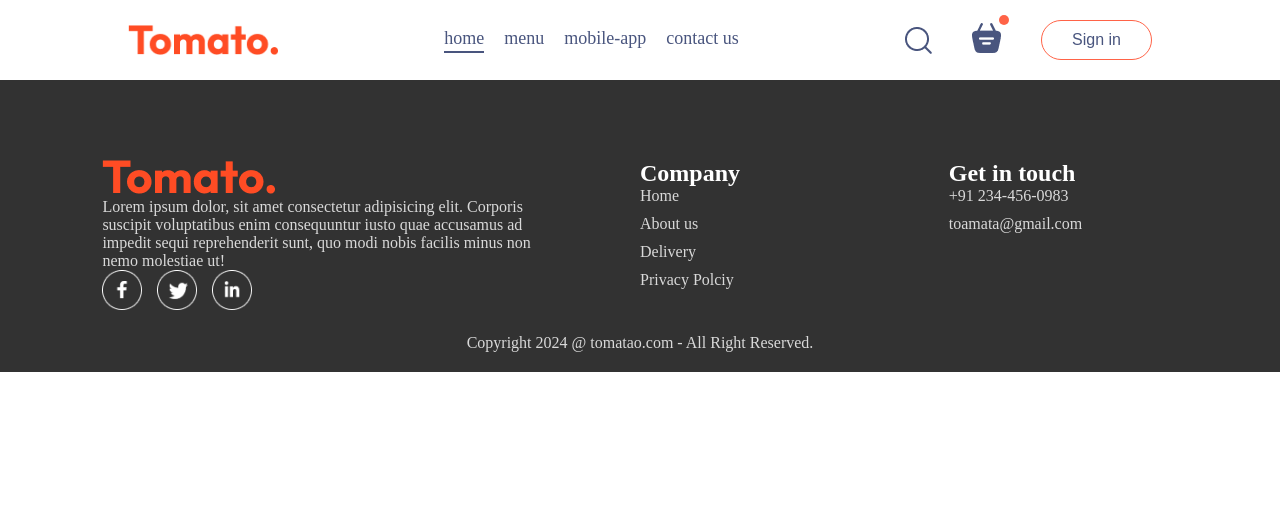
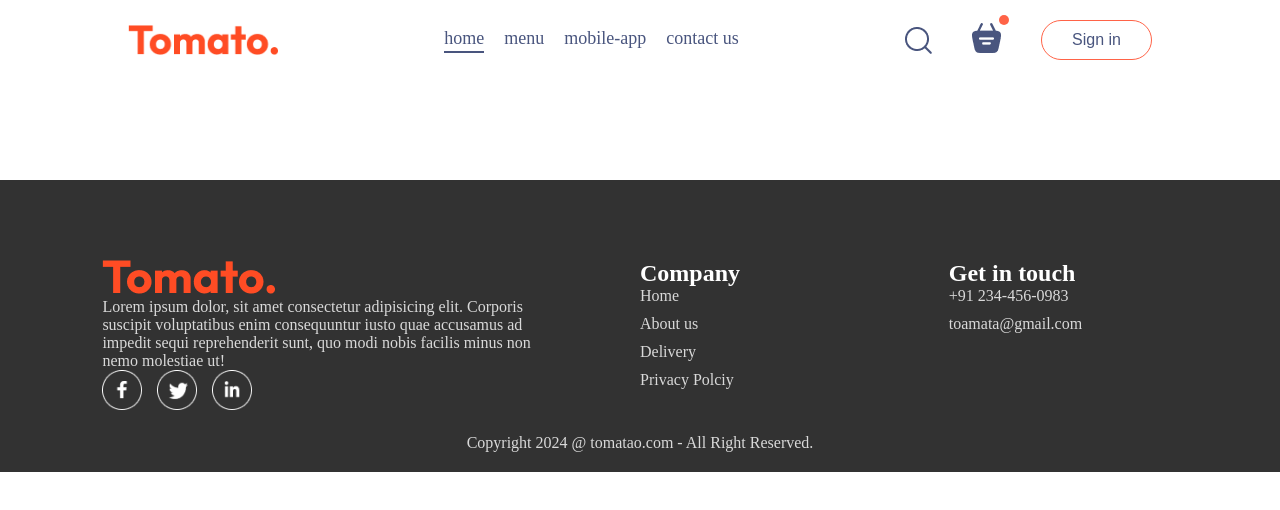
Before and after one commit to amit-simplify3x/Food_del, a React app in the folder food-del/: page /order in a window 1280 px wide. Shown: the top 510 px of the page. Built offline with nearby package versions, Linux system fonts and the light colour scheme; the HTML template or start-up script is replaced by a standard one.

Commit message:
fikter of item and footer is complete

```diff
--- a/food-del/src/App.jsx
+++ b/food-del/src/App.jsx
@@ -5,7 +5,7 @@ import Home from './pages/Home/Home'
 import Cart from './pages/Cart/Cart'
 import PlaceOrder from './pages/PlaceOrder/PlaceOrder'
 import Footer from './components/Footer/Footer'
-///rgtertertw
+
 const App = () => {
   return (
     <>
--- a/food-del/src/components/Footer/Footer.css
+++ b/food-del/src/components/Footer/Footer.css
@@ -7,6 +7,7 @@
     gap:20px;
     padding: 20px 8vw;
     padding-top: 80px;
+    margin-top: 100px;
 }
 .footer-content{
     width: 100%;
@@ -44,5 +45,7 @@
     width: 100%;
     height: 2px;
     margin: 20px 0;
+    background-color: gray;
+    border: none;
 
 }
```
